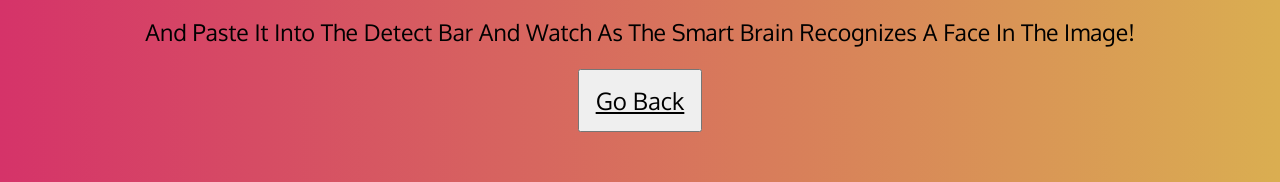
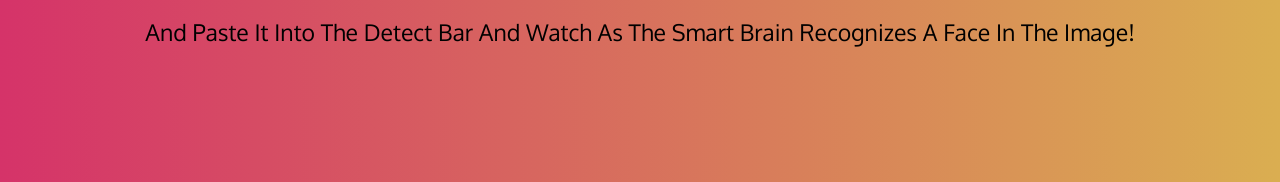
Before and after one commit to manuelLanderos/Smart-brain, a React (Create React App) app: page / in a window 1280 px wide. Both pictures are taken after a click on the element "How To Use". Shown: the part 351-533 px from the top of the page. Built offline with nearby package versions, Linux system fonts and the light colour scheme.

Commit message:
little edit

```diff
--- a/src/Components/How To/HowTo.js
+++ b/src/Components/How To/HowTo.js
@@ -11,7 +11,7 @@ const HowTo = ({ onRouteChange }) => {
         <a href="https://images.pexels.com/photos/3586798/pexels-photo-3586798.jpeg?cs=srgb&dl=pexels-mateus-souza-3586798.jpg&fm=jpg">Copy This Link</a>
         <p class="ttc">and paste it into the detect bar and watch as the smart brain recognizes a face in the image!</p>
       </div>
-      <button onClick={() => onRouteChange('signin')} className="f3 link dim black underline pa3 pointer">Go Back</button>
+      {/* <button onClick={() => onRouteChange('signin')} className="f3 link dim black underline pa3 pointer">Go Back</button> */}
       <div >
 
       </div>
```
